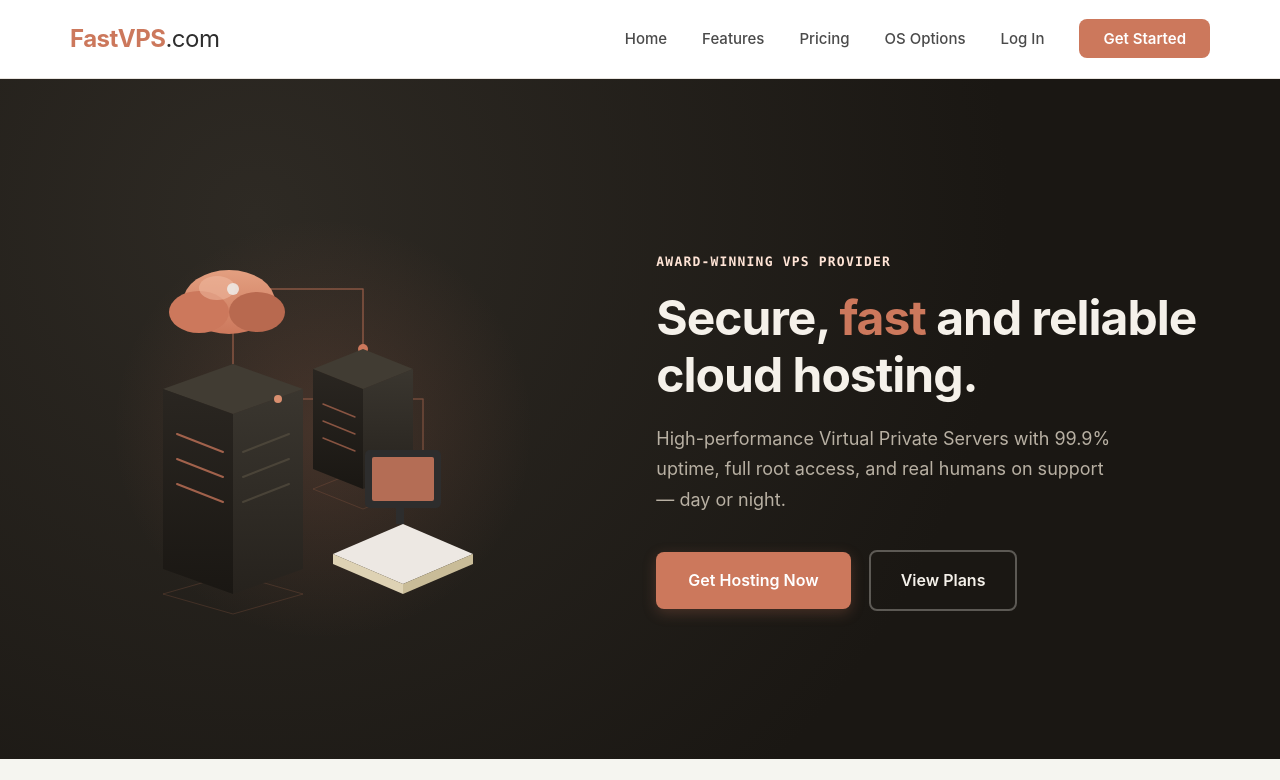
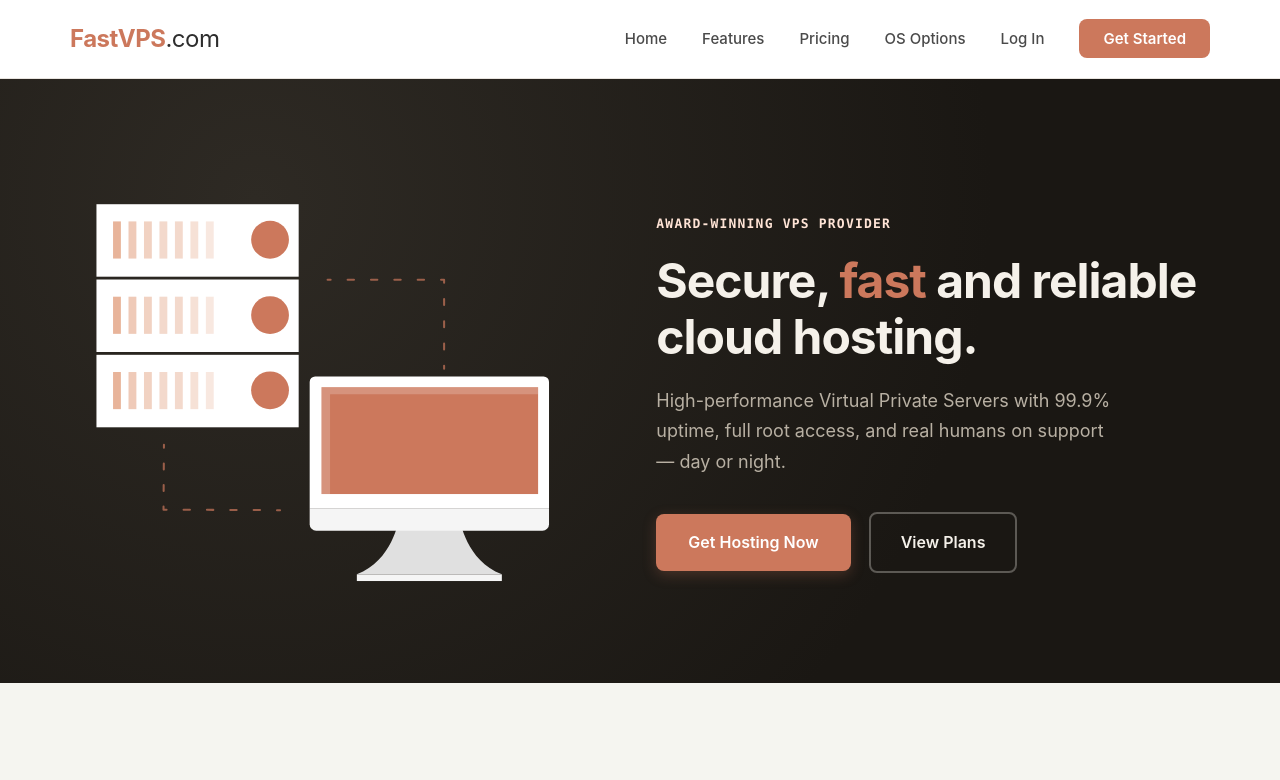
Before and after one commit to ikramullahk09800/cluad, a plain HTML site: page index.html in a window 1280 px wide. Shown: the top 780 px of the page. Drawn offline with Linux system fonts and the light colour scheme.

Commit message:
Use unDraw MIT-licensed illustration for hero, recolored to brand palette

```diff
--- a/index.html
+++ b/index.html
@@ -8,7 +8,7 @@
     <meta name="keywords" content="VPS hosting, buy VPS, best VPS server, Linux VPS, Windows VPS, 24/7 support VPS, cheap VPS">
     <meta name="robots" content="index, follow">
 
-    <link rel="stylesheet" href="style.css?v=7">
+    <link rel="stylesheet" href="style.css?v=8">
 </head>
 <body>
 
@@ -30,93 +30,7 @@
     <section class="hero hero-dark">
         <div class="hero-inner">
             <div class="hero-visual">
-                <svg viewBox="0 0 480 460" xmlns="http://www.w3.org/2000/svg">
-                    <!-- ambient glow -->
-                    <circle cx="240" cy="230" r="210" fill="url(#glow)"/>
-                    <defs>
-                        <radialGradient id="glow" cx="50%" cy="50%" r="50%">
-                            <stop offset="0%" stop-color="#CC785C" stop-opacity="0.18"/>
-                            <stop offset="100%" stop-color="#CC785C" stop-opacity="0"/>
-                        </radialGradient>
-                        <linearGradient id="towerFace" x1="0" y1="0" x2="0" y2="1">
-                            <stop offset="0%" stop-color="#3A362F"/>
-                            <stop offset="100%" stop-color="#26221D"/>
-                        </linearGradient>
-                        <linearGradient id="towerSide" x1="0" y1="0" x2="0" y2="1">
-                            <stop offset="0%" stop-color="#2A2621"/>
-                            <stop offset="100%" stop-color="#1A1713"/>
-                        </linearGradient>
-                        <linearGradient id="cloudTop" x1="0" y1="0" x2="0" y2="1">
-                            <stop offset="0%" stop-color="#E39F80"/>
-                            <stop offset="100%" stop-color="#CC785C"/>
-                        </linearGradient>
-                    </defs>
-
-                    <!-- ground plates -->
-                    <polygon points="80,395 150,375 220,395 150,415" fill="none" stroke="#CC785C" stroke-opacity="0.18" stroke-width="1"/>
-                    <polygon points="230,290 280,270 330,290 280,310" fill="none" stroke="#CC785C" stroke-opacity="0.18" stroke-width="1"/>
-
-                    <!-- connecting lines -->
-                    <path d="M150 165 L150 90 L280 90 L280 150" fill="none" stroke="#CC785C" stroke-width="1.5" opacity="0.55" stroke-linejoin="round"/>
-                    <path d="M195 200 L340 200 L340 260" fill="none" stroke="#CC785C" stroke-width="1.5" opacity="0.4" stroke-linejoin="round"/>
-                    <circle cx="280" cy="150" r="5" fill="#CC785C"/>
-                    <circle cx="340" cy="260" r="5" fill="#CC785C"/>
-
-                    <!-- cloud -->
-                    <g transform="translate(88,55)">
-                        <ellipse cx="58" cy="48" rx="46" ry="32" fill="url(#cloudTop)"/>
-                        <ellipse cx="28" cy="58" rx="30" ry="21" fill="#CC785C"/>
-                        <ellipse cx="86" cy="58" rx="28" ry="20" fill="#B8694F"/>
-                        <ellipse cx="46" cy="34" rx="18" ry="12" fill="#F0BBA0" opacity="0.55"/>
-                    </g>
-
-                    <!-- server tower (isometric) -->
-                    <g transform="translate(80,165)">
-                        <polygon points="0,25 70,0 140,25 70,50" fill="#413C33"/>
-                        <polygon points="0,25 70,50 70,230 0,205" fill="url(#towerSide)"/>
-                        <polygon points="140,25 70,50 70,230 140,205" fill="url(#towerFace)"/>
-                        <!-- rack slots -->
-                        <g stroke="#CC785C" stroke-width="2" opacity="0.75" stroke-linecap="round">
-                            <line x1="14" y1="70" x2="60" y2="88"/>
-                            <line x1="14" y1="95" x2="60" y2="113"/>
-                            <line x1="14" y1="120" x2="60" y2="138"/>
-                        </g>
-                        <g stroke="#5B5344" stroke-width="2" opacity="0.6" stroke-linecap="round">
-                            <line x1="80" y1="88" x2="126" y2="70"/>
-                            <line x1="80" y1="113" x2="126" y2="95"/>
-                            <line x1="80" y1="138" x2="126" y2="120"/>
-                        </g>
-                    </g>
-
-                    <!-- secondary node pillar (anchors the upper-right connector) -->
-                    <g transform="translate(230,150)">
-                        <polygon points="0,20 50,0 100,20 50,40" fill="#413C33"/>
-                        <polygon points="0,20 50,40 50,140 0,120" fill="url(#towerSide)"/>
-                        <polygon points="100,20 50,40 50,140 100,120" fill="url(#towerFace)"/>
-                        <g stroke="#CC785C" stroke-width="1.5" opacity="0.6" stroke-linecap="round">
-                            <line x1="10" y1="55" x2="42" y2="68"/>
-                            <line x1="10" y1="72" x2="42" y2="85"/>
-                            <line x1="10" y1="89" x2="42" y2="102"/>
-                        </g>
-                    </g>
-
-                    <!-- monitor / device -->
-                    <g transform="translate(230,265)">
-                        <!-- base platform -->
-                        <polygon points="20,90 90,60 160,90 90,120" fill="#EDE8E3"/>
-                        <polygon points="20,90 90,120 90,130 20,100" fill="#DED2B4"/>
-                        <polygon points="160,90 90,120 90,130 160,100" fill="#C9BC98"/>
-                        <!-- stand -->
-                        <rect x="83" y="42" width="8" height="18" fill="#2D2D2D"/>
-                        <!-- screen -->
-                        <rect x="52" y="-14" width="76" height="58" rx="5" fill="#2D2D2D"/>
-                        <rect x="59" y="-7" width="62" height="44" rx="2" fill="#CC785C" opacity="0.85"/>
-                    </g>
-
-                    <!-- floating dots -->
-                    <circle cx="150" cy="90" r="6" fill="#EDE8E3" opacity="0.9"/>
-                    <circle cx="195" cy="200" r="4" fill="#D98F6F"/>
-                </svg>
+                <img src="hero-illustration.svg" alt="Server infrastructure illustration" class="hero-illustration-img">
             </div>
             <div class="hero-content">
                 <span class="eyebrow eyebrow-light">Award-winning VPS provider</span>
--- a/style.css
+++ b/style.css
@@ -103,6 +103,14 @@ nav {
 .hero-visual svg {
     width: 100%;
     max-width: 480px;
+    height: auto;
+    display: block;
+    margin: 0 auto;
+}
+
+.hero-illustration-img {
+    width: 100%;
+    max-width: 460px;
     height: auto;
     display: block;
     margin: 0 auto;
```
Also changed, not shown: hero-illustration.svg (added).
